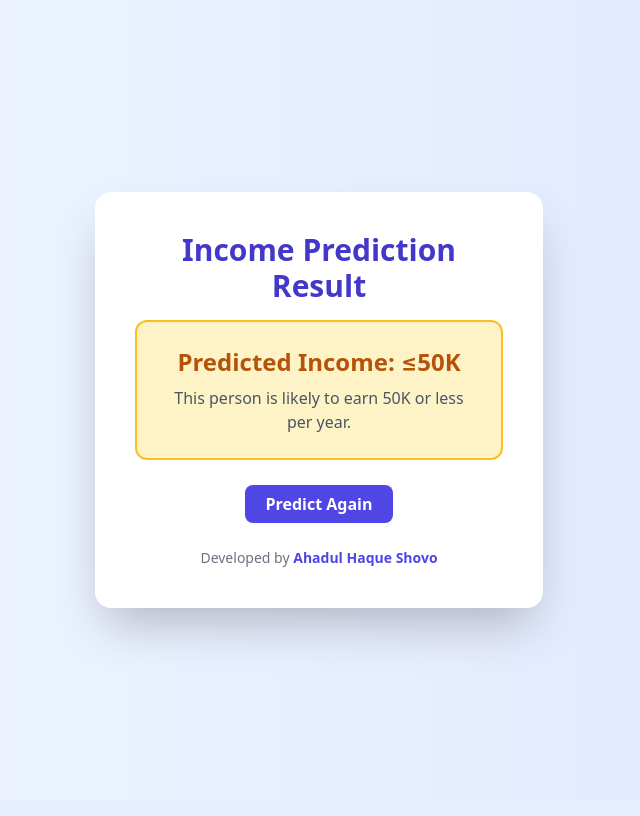
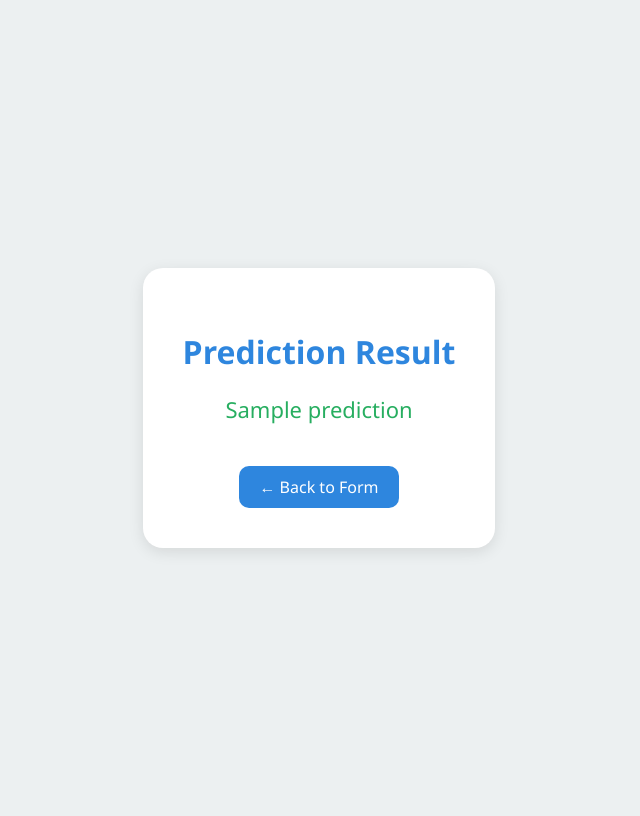
Before and after one commit to shovo896/income_prdiction_with-full-deployment, a Flask app: template templates/result.html in a window 1280 px wide. Shown: the whole page, without its empty margins (321-961 px from the left). Before the commit the page ends 644 px from the top, so only its background shows below. Run offline with Flask 3, Linux system fonts and the light colour scheme; the template is opened without the code that fills it: most values are stand-ins (such as "Sample title", 1, 10 or a date in 2020); parts of the project's set-up code (start-up, migrations or seed data) failed here and were passed over.

Commit message:
fhuyfyuf

```diff
--- a/templates/result.html
+++ b/templates/result.html
@@ -1,38 +1,47 @@
 <!DOCTYPE html>
-<html lang="en">
+<html>
 <head>
-    <meta charset="UTF-8">
-    <meta name="viewport" content="width=device-width, initial-scale=1.0">
     <title>Prediction Result</title>
-    <link href="https://cdn.jsdelivr.net/npm/tailwindcss@2.2.19/dist/tailwind.min.css" rel="stylesheet">
+    <style>
+        body {
+            font-family: "Segoe UI", sans-serif;
+            background: #ecf0f1;
+            display: flex;
+            flex-direction: column;
+            align-items: center;
+            justify-content: center;
+            height: 100vh;
+        }
+        .card {
+            background: white;
+            padding: 40px;
+            border-radius: 20px;
+            box-shadow: 0 4px 15px rgba(0,0,0,0.1);
+            text-align: center;
+        }
+        h1 { color: #2e86de; }
+        .result {
+            font-size: 22px;
+            color: #27ae60;
+            margin-top: 10px;
+        }
+        a {
+            text-decoration: none;
+            margin-top: 20px;
+            display: inline-block;
+            color: white;
+            background: #2e86de;
+            padding: 10px 20px;
+            border-radius: 10px;
+        }
+        a:hover { background: #1b4f9c; }
+    </style>
 </head>
-<body class="bg-gradient-to-r from-blue-50 to-indigo-100 flex items-center justify-center h-screen font-sans">
-
-    <div class="bg-white shadow-2xl rounded-2xl p-10 text-center max-w-md">
-        <h1 class="text-3xl font-extrabold text-indigo-700 mb-4"> Income Prediction Result</h1>
-
-        {% if prediction == "Income >50K" %}
-            <div class="p-6 rounded-xl bg-green-100 border-2 border-green-400">
-                <p class="text-2xl font-semibold text-green-700"> Predicted Income: >50K</p>
-                <p class="text-gray-600 mt-2">This person is likely to earn more than 50K per year.</p>
-            </div>
-        {% else %}
-            <div class="p-6 rounded-xl bg-yellow-100 border-2 border-yellow-400">
-                <p class="text-2xl font-semibold text-yellow-700"> Predicted Income: ≤50K</p>
-                <p class="text-gray-600 mt-2">This person is likely to earn 50K or less per year.</p>
-            </div>
-        {% endif %}
-
-        <div class="mt-8">
-            <a href="/" class="bg-indigo-600 text-white px-5 py-2 rounded-lg font-semibold hover:bg-indigo-700 transition">
-                 Predict Again
-            </a>
-        </div>
-
-        <footer class="mt-8 text-gray-500 text-sm">
-            Developed by <span class="font-semibold text-indigo-600">Ahadul Haque Shovo</span>
-        </footer>
+<body>
+    <div class="card">
+        <h1>Prediction Result</h1>
+        <p class="result">{{ prediction }}</p>
+        <a href="/">← Back to Form</a>
     </div>
-
 </body>
 </html>
```
